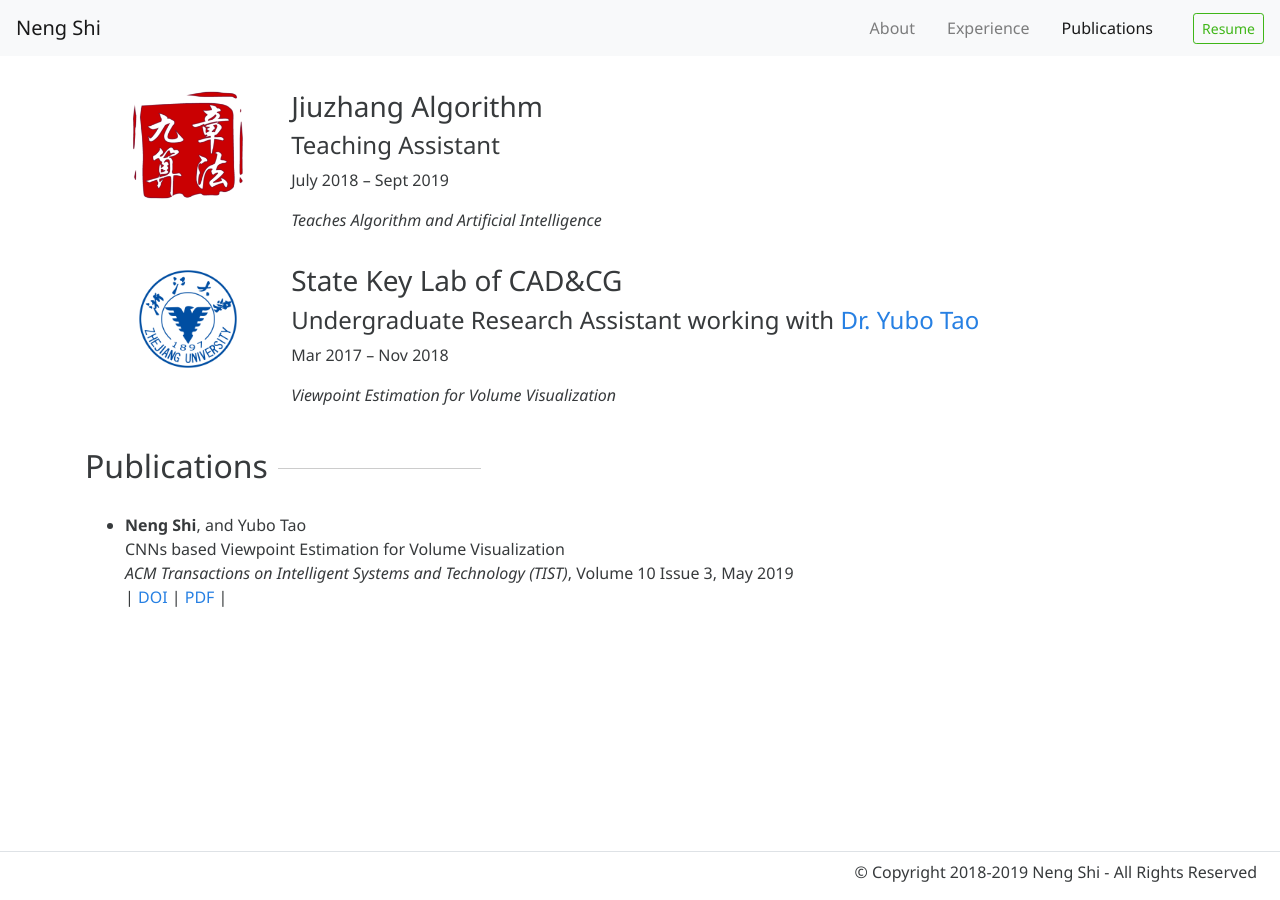
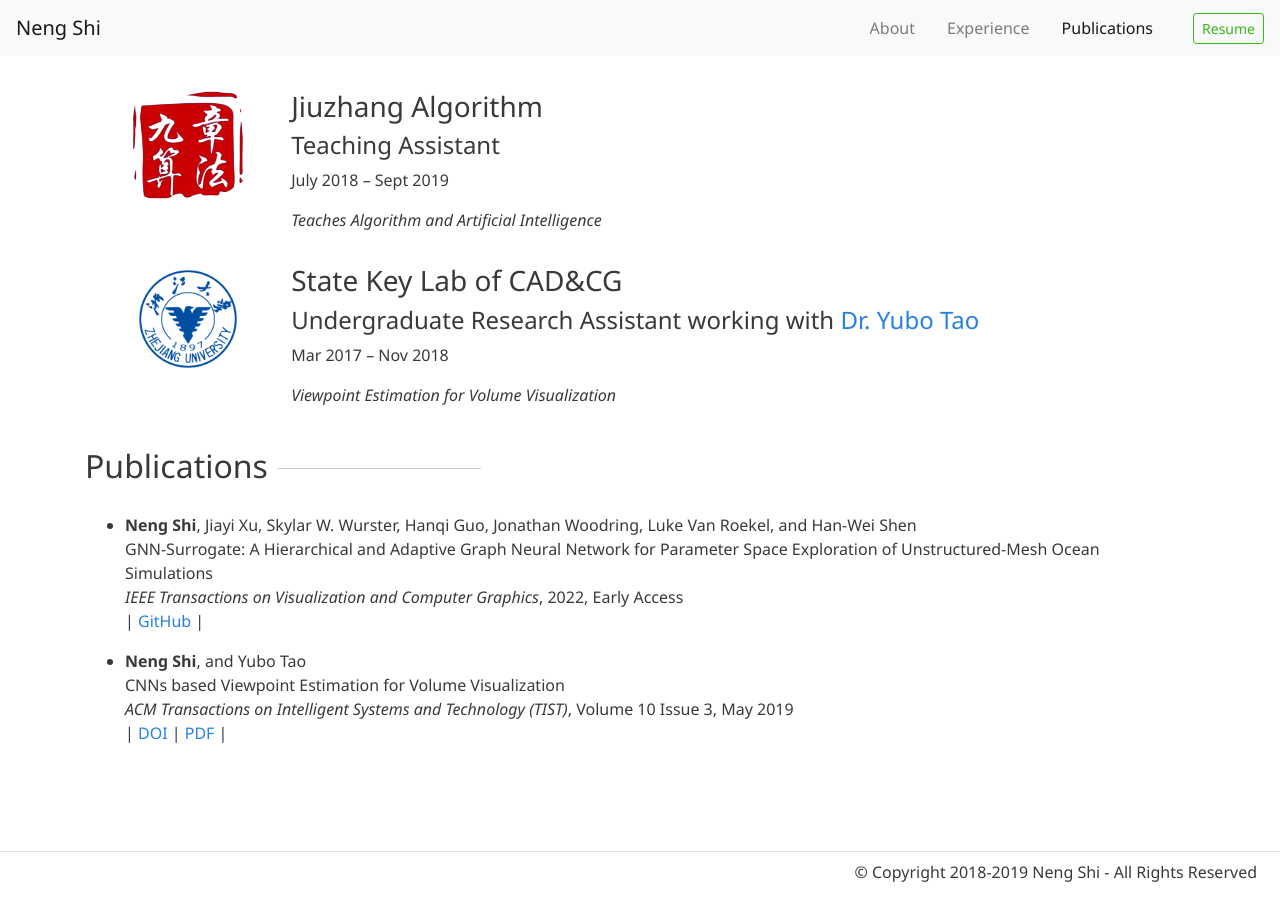
Before and after one commit to trainsn/trainsn.github.io, a Jekyll site: the page built from index.html, in a window 1280 px wide and 900 px high, scrolled down 989 px. Built offline with Jekyll 4.4.1, drawn with Linux system fonts in a browser that asks for light colours; nearby versions of some CDN libraries; a style sheet for code colours, icons or effects is not loaded.

Commit message:
update publication

```diff
--- a/_includes/publications.html
+++ b/_includes/publications.html
@@ -1,6 +1,16 @@
 <h2 class="scroll_heading">Publications</h2>
 
 <ul>
+
+  <li><p>
+    <strong>Neng Shi</strong>, Jiayi Xu, Skylar W. Wurster, Hanqi Guo, Jonathan Woodring, Luke Van Roekel, and Han-Wei Shen
+    <br>
+    GNN-Surrogate: A Hierarchical and Adaptive Graph Neural Network for Parameter Space Exploration of Unstructured-Mesh Ocean Simulations
+    <br>
+    <em>IEEE Transactions on Visualization and Computer Graphics</em>, 2022, Early Access
+    <br>
+    | <a href="https://github.com/trainsn/GNN-Surrogate" target="_blank">GitHub</a> |
+  </p></li>
 
   <li><p>
     <strong>Neng Shi</strong>, and Yubo Tao
```
